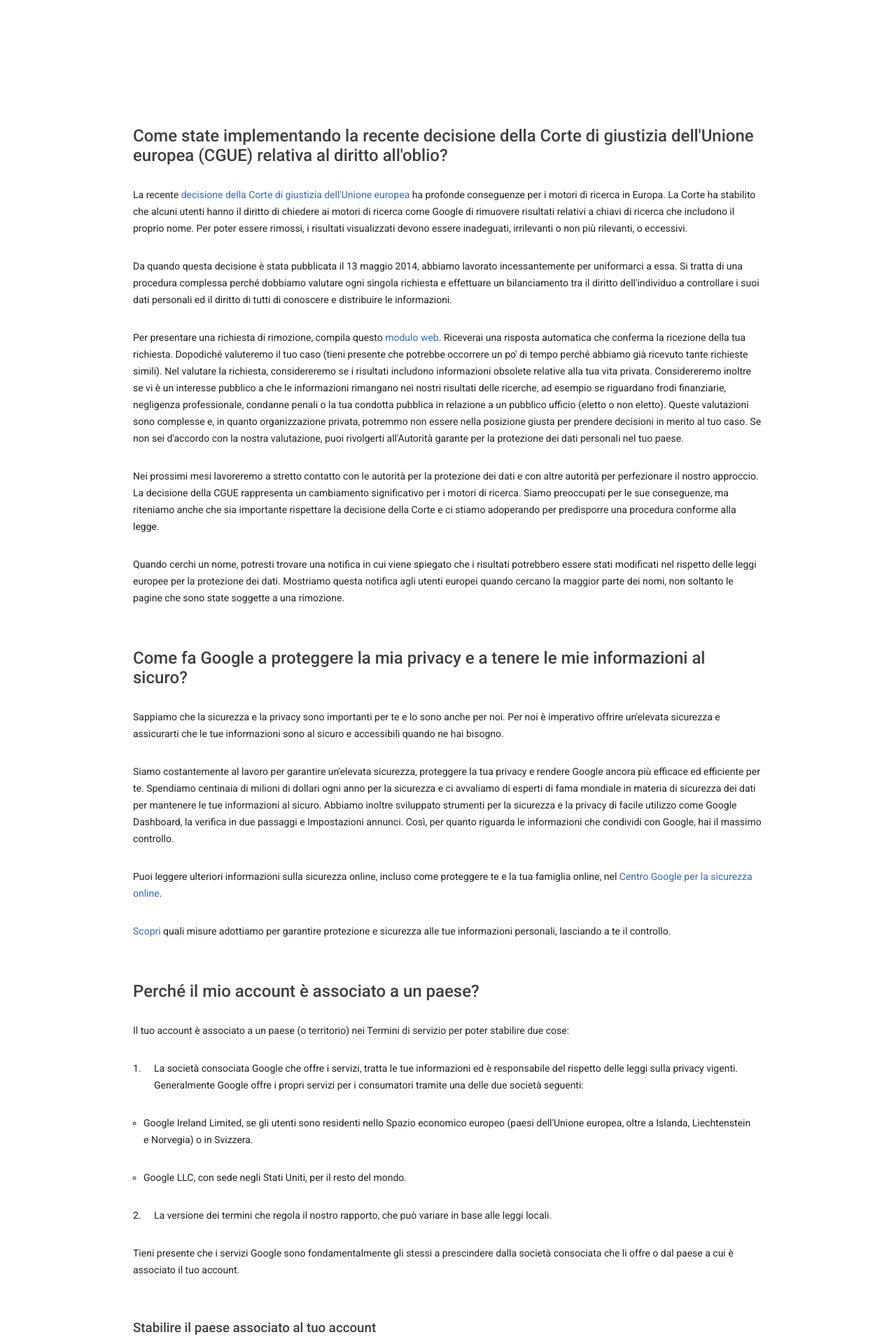
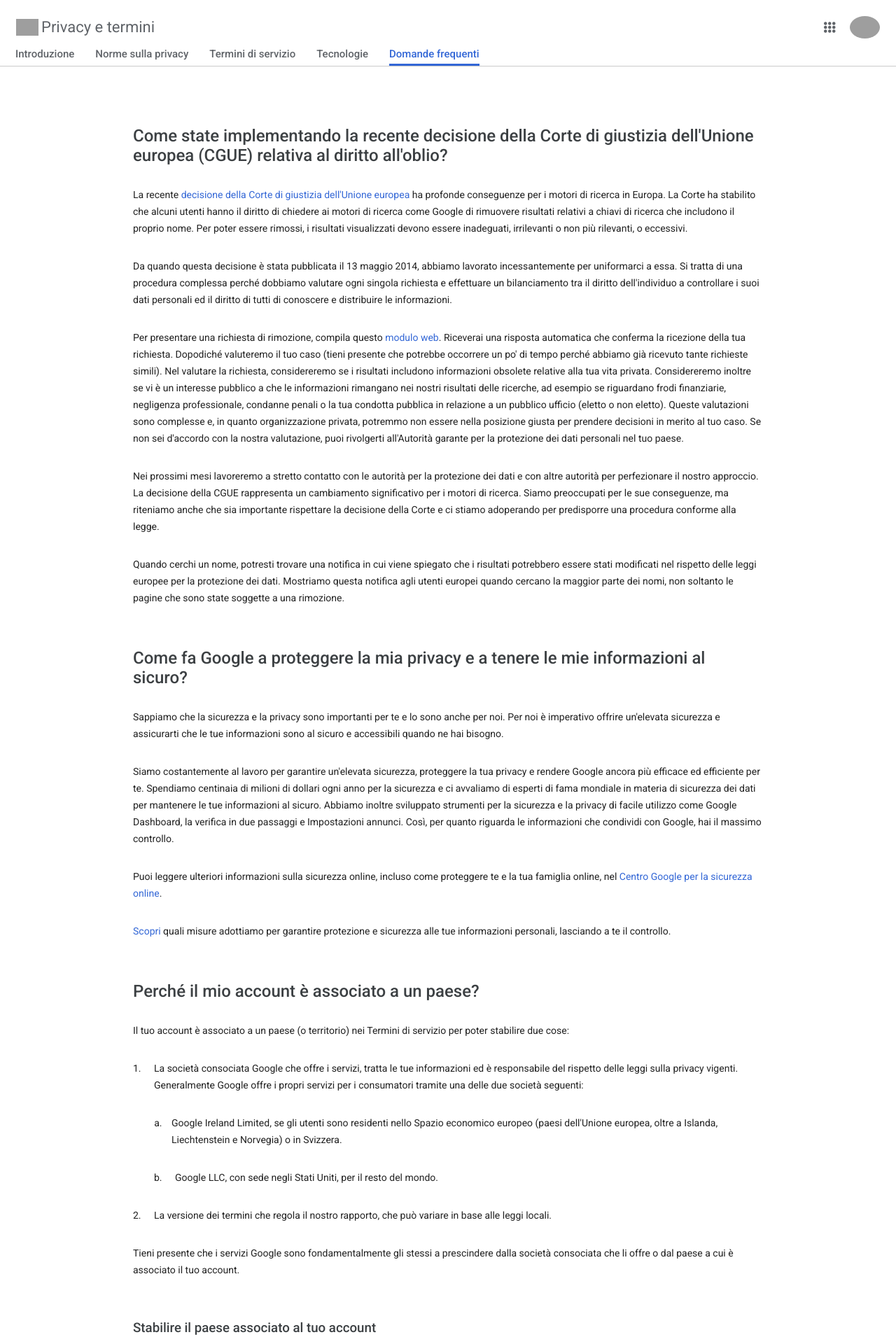
Before and after one commit to Fede180600/php-google-faq, a PHP site: page / in a window 1280 px wide. Shown: the top 1920 px of the page at 70% size. Run offline with PHP 8.4, Linux system fonts and the light colour scheme; grey boxes are pictures that could not be loaded.

Commit message:
add header component in index

```diff
--- a/index.php
+++ b/index.php
@@ -35,10 +35,10 @@ $faqs = [
 
             "<ol class='margin'>
                 <li class='margin'>La società consociata Google che offre i servizi, tratta le tue informazioni ed è responsabile del rispetto delle leggi sulla privacy vigenti. Generalmente Google offre i propri servizi per i consumatori tramite una delle due società seguenti:</li>
-                <ul class='margin'>
-                    <li class='margin'>Google Ireland Limited, se gli utenti sono residenti nello Spazio economico europeo (paesi dell'Unione europea, oltre a Islanda, Liechtenstein e Norvegia) o in Svizzera.</li>
-                    <li class='margin'>Google LLC, con sede negli Stati Uniti, per il resto del mondo.</li>
-                </ul>
+                <ol class='margin' type='a' style='padding: 0 30px;'>
+                    <li class='margin' style='padding: 0 10px;'>Google Ireland Limited, se gli utenti sono residenti nello Spazio economico europeo (paesi dell'Unione europea, oltre a Islanda, Liechtenstein e Norvegia) o in Svizzera.</li>
+                    <li class='margin' 'padding: 0 10px;'>Google LLC, con sede negli Stati Uniti, per il resto del mondo.</li>
+                </ol>
                 <li class='margin'>La versione dei termini che regola il nostro rapporto, che può variare in base alle leggi locali.</li>
             </ol>",
 
@@ -84,10 +84,39 @@ $faqs = [
     <link rel="preconnect" href="https://fonts.googleapis.com">
     <link rel="preconnect" href="https://fonts.gstatic.com" crossorigin>
     <link href="https://fonts.googleapis.com/css2?family=Roboto:wght@100;300;400;500;700&display=swap" rel="stylesheet">
+    <!-- FONT AWESOME -->
+    <link rel="stylesheet" href="https://cdnjs.cloudflare.com/ajax/libs/font-awesome/5.15.4/css/all.min.css" integrity="sha512-1ycn6IcaQQ40/MKBW2W4Rhis/DbILU74C1vSrLJxCq57o941Ym01SwNsOMqvEBFlcgUa6xLiPY/NS5R+E6ztJQ==" crossorigin="anonymous" referrerpolicy="no-referrer" />
 </head>
 <body>
     <!-- HEADER -->
-        <header></header>
+    <header>
+        <!-- header top -->
+        <div class="header-top">
+            <div class="header-top-left">
+                <span><img src="https://upload.wikimedia.org/wikipedia/commons/thumb/2/2f/Google_2015_logo.svg/2560px-Google_2015_logo.svg.png" style="height: 24px; vertical-align: text-bottom;" alt=""></span>
+                <span style="line-height: 24px; color: #5f6368; opacity: 1; font-size: 22px; margin-left: 4px;">Privacy e termini</span>
+            </div>
+            <div class="header-top-right">
+                <span style="margin-right: 20px;"><i class="fas fa-ellipsis-v"></i><i class="fas fa-ellipsis-v"></i><i class="fas fa-ellipsis-v"></i></span>
+                <span><img src="img/user-img.jpg" alt="" style="height: 32px; border-radius: 50%; vertical-align: middle;"></span>
+            </div>
+        </div>
+        <!-- /header top -->
+
+        <!-- header bottom -->
+            <div class="header-bottom">
+                <nav class="header-navbar">
+                    <ul class="navbar-list">
+                        <li class="navbar-item">Introduzione</li>
+                        <li class="navbar-item">Norme sulla privacy</li>
+                        <li class="navbar-item">Termini di servizio</li>
+                        <li class="navbar-item">Tecnologie</li>
+                        <li class="navbar-item active">Domande frequenti</li>
+                    </ul>
+                </nav>
+            </div>
+        <!-- /header bottom -->
+    </header>
     <!-- /HEADER -->
 
     <main>
@@ -105,7 +134,7 @@ $faqs = [
     </main>
 
     <!-- FOOTER -->
-        <footer></footer>
+    <footer></footer>
     <!-- /FOOTER -->
 
 </body>
```
